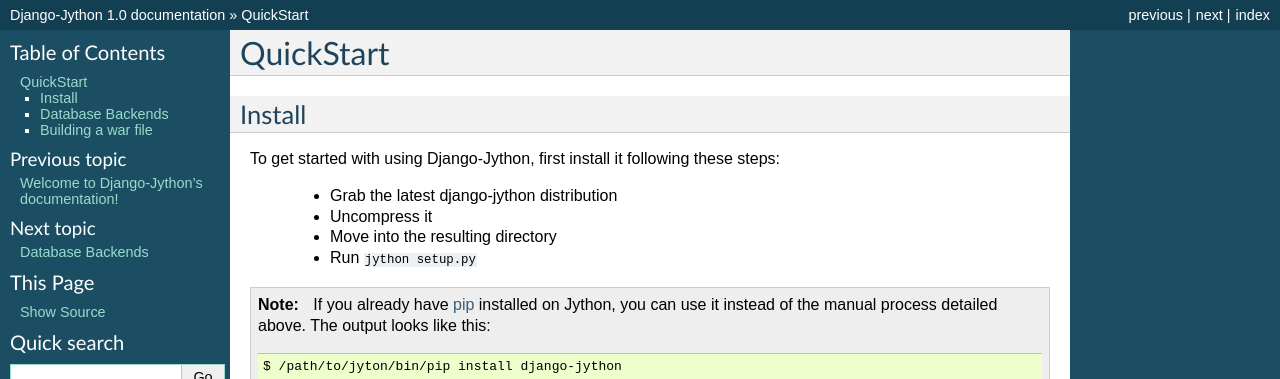
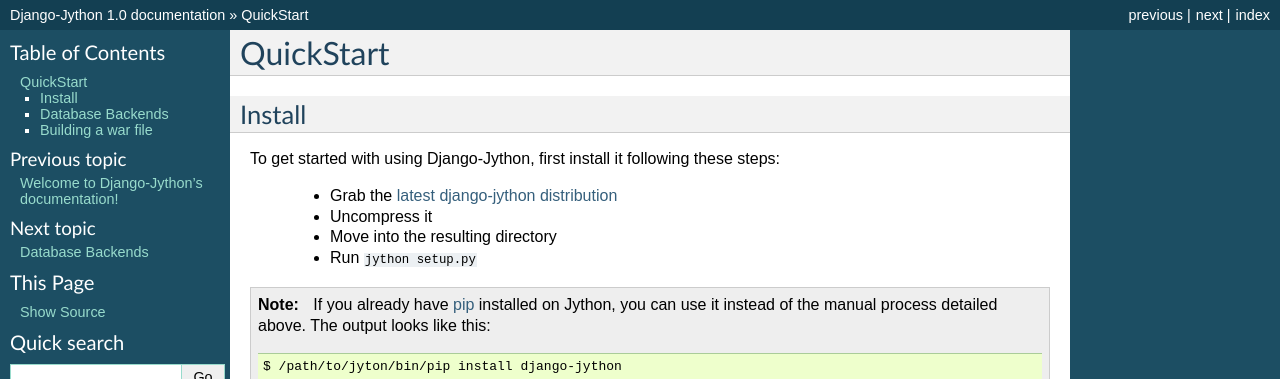
Before and after one commit to vitormazzi/django-jython, a Sphinx documentation site: the page built from docs/quickstart.rst, in a window 1280 px wide. Shown: the top 379 px of the page. Built offline with Sphinx 7.4.7, drawn with Linux system fonts in a browser that asks for light colours.

Commit message:
Link to pypi distribution on quickstart docs
git-svn-id: http://django-jython.googlecode.com/svn/trunk@143 fc56e334-f652-0410-822d-0b1548283ca8

```diff
--- a/docs/quickstart.rst
+++ b/docs/quickstart.rst
@@ -6,7 +6,8 @@
 
 To get started with using Django-Jython, first install it following these steps:
 
- - Grab the latest django-jython distribution
+ - Grab the `latest django-jython distribution
+   <http://pypi.python.org/pypi/django-jython>`_
  - Uncompress it
  - Move into the resulting directory
  - Run ``jython setup.py``
```
Also changed, not shown: 10 other files.
